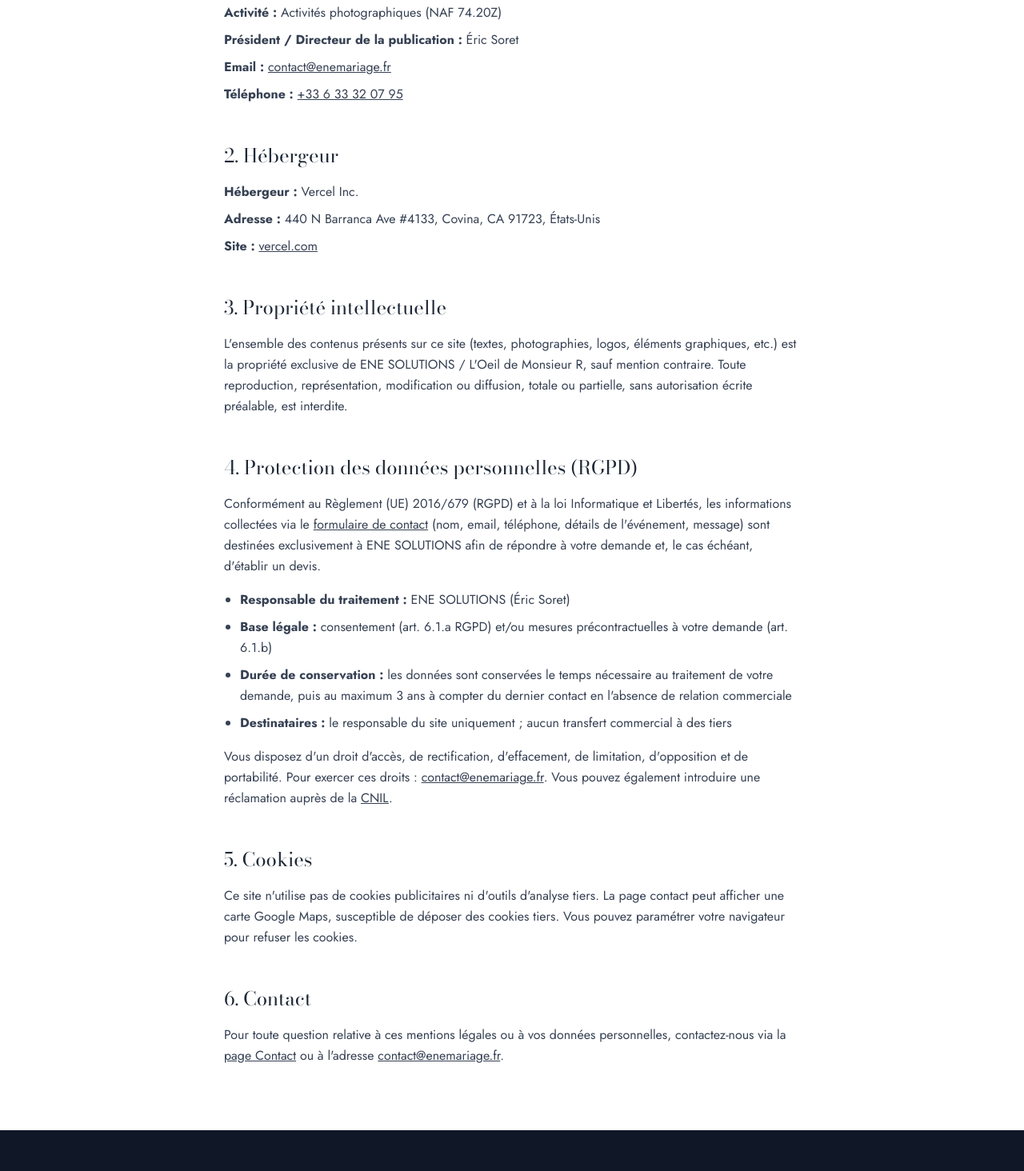
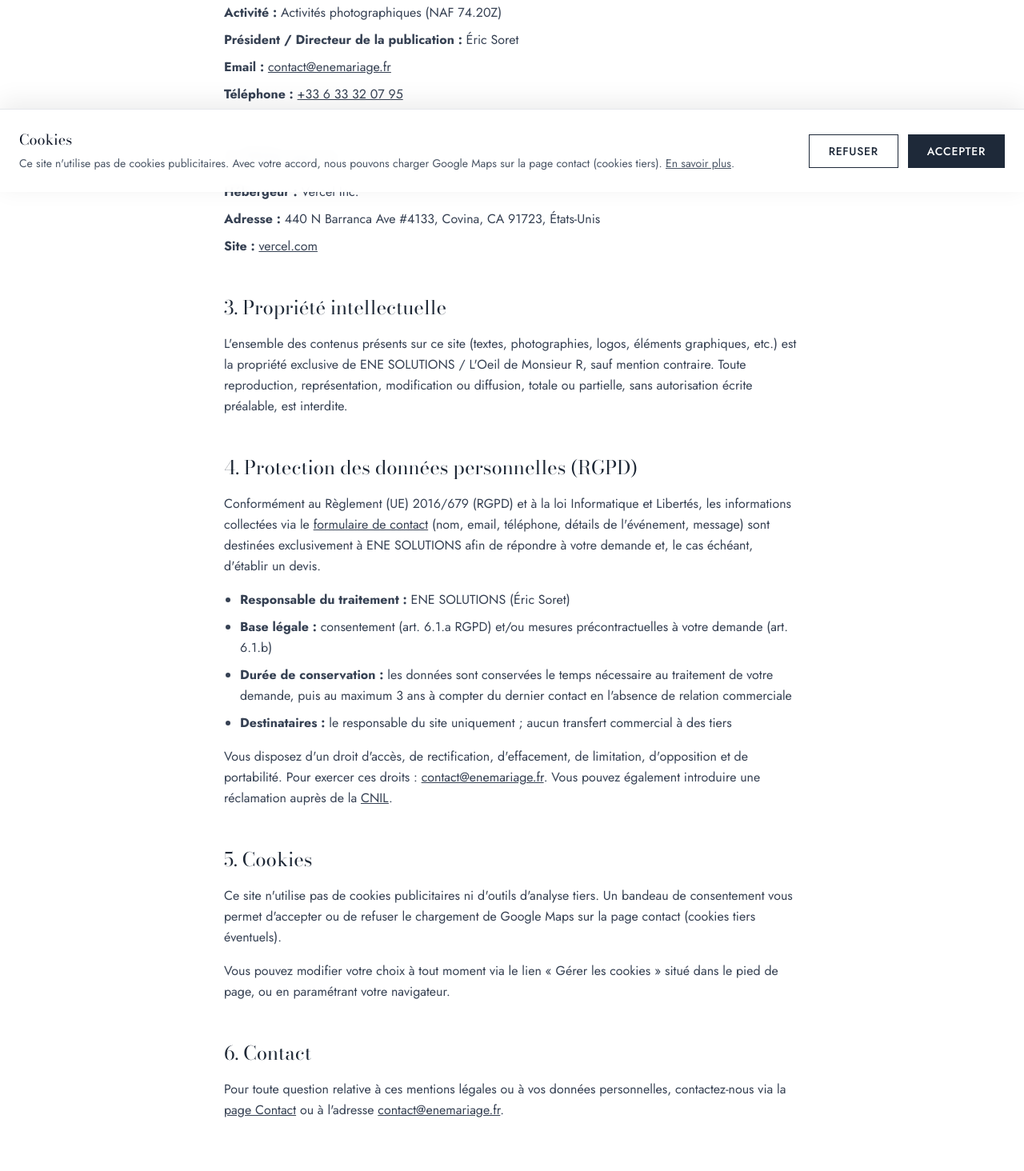
Before and after one commit to Ericphoto35/ene-photographe-mariage, a Next.js app: page /mentions-legales in a window 1280 px wide. Shown: the part 560-2024 px from the top of the page at 80% size. Built offline with nearby package versions, Linux system fonts and the light colour scheme.

Commit message:
feat: add cookie consent banner and gate Google Maps
Show Accept/Refuse banner, load Maps only after consent, and allow
revisiting the choice from the footer.

Co-authored-by: L'oeil de monsieur S <Ericphoto35@users.noreply.github.com>

```diff
--- /dev/null
+++ b/src/app/components/CookieBanner.js
@@ -0,0 +1,88 @@
+'use client';
+
+import { useEffect, useState } from 'react';
+import Link from 'next/link';
+
+export const COOKIE_CONSENT_KEY = 'cookie-consent';
+export const COOKIE_CONSENT_EVENT = 'cookie-consent-changed';
+
+export function getCookieConsent() {
+  if (typeof window === 'undefined') return null;
+  return localStorage.getItem(COOKIE_CONSENT_KEY);
+}
+
+function persistConsent(value) {
+  localStorage.setItem(COOKIE_CONSENT_KEY, value);
+  window.dispatchEvent(new CustomEvent(COOKIE_CONSENT_EVENT, { detail: value }));
+}
+
+export default function CookieBanner() {
+  const [visible, setVisible] = useState(false);
+
+  useEffect(() => {
+    const current = getCookieConsent();
+    if (!current) {
+      setVisible(true);
+    }
+
+    const handleOpenSettings = () => setVisible(true);
+    window.addEventListener('open-cookie-settings', handleOpenSettings);
+    return () => window.removeEventListener('open-cookie-settings', handleOpenSettings);
+  }, []);
+
+  const accept = () => {
+    persistConsent('accepted');
+    setVisible(false);
+  };
+
+  const refuse = () => {
+    persistConsent('refused');
+    setVisible(false);
+  };
+
+  if (!visible) return null;
+
+  return (
+    <div
+      role="dialog"
+      aria-labelledby="cookie-banner-title"
+      aria-describedby="cookie-banner-desc"
+      className="fixed inset-x-0 bottom-0 z-[100] border-t border-gray-200 bg-white/95 backdrop-blur-sm shadow-[0_-8px_30px_rgba(0,0,0,0.08)]"
+    >
+      <div className="container mx-auto px-4 md:px-6 py-5 md:py-6 flex flex-col md:flex-row md:items-center gap-4 md:gap-8">
+        <div className="flex-1">
+          <h2 id="cookie-banner-title" className="font-serif text-lg text-gray-900 mb-1">
+            Cookies
+          </h2>
+          <p id="cookie-banner-desc" className="text-sm text-gray-600 leading-relaxed">
+            Ce site n&apos;utilise pas de cookies publicitaires. Avec votre accord, nous pouvons
+            charger Google Maps sur la page contact (cookies tiers).{' '}
+            <Link
+              href="/mentions-legales#cookies"
+              className="underline hover:text-gray-900"
+            >
+              En savoir plus
+            </Link>
+            .
+          </p>
+        </div>
+        <div className="flex flex-col sm:flex-row gap-3 shrink-0">
+          <button
+            type="button"
+            onClick={refuse}
+            className="px-6 py-2.5 border border-gray-800 text-gray-800 text-sm uppercase tracking-wider font-medium hover:bg-gray-100 transition-colors"
+          >
+            Refuser
+          </button>
+          <button
+            type="button"
+            onClick={accept}
+            className="px-6 py-2.5 bg-gray-800 text-white text-sm uppercase tracking-wider font-medium hover:bg-gray-700 transition-colors"
+          >
+            Accepter
+          </button>
+        </div>
+      </div>
+    </div>
+  );
+}
--- a/src/app/components/Footer.js
+++ b/src/app/components/Footer.js
@@ -84,13 +84,20 @@ const Footer = () => {
         </div>
 
         <div className="border-t border-gray-800 mt-10 pt-6 text-center text-gray-500 text-sm space-y-3">
-          <p>
+          <p className="flex flex-wrap items-center justify-center gap-x-4 gap-y-2">
             <Link
               href="/mentions-legales"
               className="text-gray-400 hover:text-white transition-colors duration-300 underline"
             >
               Mentions légales
             </Link>
+            <button
+              type="button"
+              onClick={() => window.dispatchEvent(new Event('open-cookie-settings'))}
+              className="text-gray-400 hover:text-white transition-colors duration-300 underline"
+            >
+              Gérer les cookies
+            </button>
           </p>
           <p>
             &copy; {currentYear} Monsieur R Photographe de Mariage. Tous droits réservés. Projet réalisé par{' '}
--- /dev/null
+++ b/src/app/contact/ConsentAwareMap.js
@@ -0,0 +1,50 @@
+'use client';
+
+import { useEffect, useState } from 'react';
+import { COOKIE_CONSENT_EVENT, getCookieConsent } from '../components/CookieBanner';
+
+const MAP_SRC =
+  'https://www.google.com/maps/embed?pb=!1m18!1m12!1m3!1d42619.231801043694!2d-1.7296468549145179!3d48.115984290937526!2m3!1f0!2f0!3f0!3m2!1i1024!2i768!4f13.1!3m3!1m2!1s0x480ede2fa7d69085%3A0x40ca5cd36e4ab30!2sRennes!5e0!3m2!1sfr!2sfr!4v1746433869508!5m2!1sfr!2sfr';
+
+export default function ConsentAwareMap() {
+  const [consent, setConsent] = useState(null);
+
+  useEffect(() => {
+    setConsent(getCookieConsent());
+
+    const onChange = (event) => setConsent(event.detail);
+    window.addEventListener(COOKIE_CONSENT_EVENT, onChange);
+    return () => window.removeEventListener(COOKIE_CONSENT_EVENT, onChange);
+  }, []);
+
+  if (consent === 'accepted') {
+    return (
+      <iframe
+        src={MAP_SRC}
+        width="100%"
+        height="100%"
+        style={{ border: 0 }}
+        allowFullScreen=""
+        loading="lazy"
+        referrerPolicy="no-referrer-when-downgrade"
+        title="Carte de Rennes - L'Oeil de Monsieur R photographe mariage"
+      />
+    );
+  }
+
+  return (
+    <div className="h-full w-full bg-gray-100 flex flex-col items-center justify-center text-center px-6">
+      <p className="text-gray-700 mb-4 max-w-md">
+        La carte Google Maps n&apos;est affichée qu&apos;avec votre consentement aux cookies
+        tiers.
+      </p>
+      <button
+        type="button"
+        onClick={() => window.dispatchEvent(new Event('open-cookie-settings'))}
+        className="px-6 py-2.5 bg-gray-800 text-white text-sm uppercase tracking-wider font-medium hover:bg-gray-700 transition-colors"
+      >
+        Gérer les cookies
+      </button>
+    </div>
+  );
+}
--- a/src/app/contact/ContactContent.js
+++ b/src/app/contact/ContactContent.js
@@ -3,6 +3,7 @@ import { useState } from 'react';
 import Link from 'next/link';
 import { motion } from 'framer-motion';
 import { FiMail, FiPhone, FiMapPin, FiInstagram, FiFacebook } from 'react-icons/fi';
+import ConsentAwareMap from './ConsentAwareMap';
 
 export default function ContactContent() {
   const [formData, setFormData] = useState({
@@ -399,23 +400,14 @@ export default function ContactContent() {
           </div>
         </motion.div>
 
-        {/* Carte */}
+        {/* Carte — chargée uniquement après consentement cookies */}
         <motion.div
           initial={{ opacity: 0, y: 30 }}
           animate={{ opacity: 1, y: 0 }}
           transition={{ duration: 0.8, delay: 1.1 }}
           className="relative h-80 rounded-lg overflow-hidden"
         >
-          <iframe
-            src="https://www.google.com/maps/embed?pb=!1m18!1m12!1m3!1d42619.231801043694!2d-1.7296468549145179!3d48.115984290937526!2m3!1f0!2f0!3f0!3m2!1i1024!2i768!4f13.1!3m3!1m2!1s0x480ede2fa7d69085%3A0x40ca5cd36e4ab30!2sRennes!5e0!3m2!1sfr!2sfr!4v1746433869508!5m2!1sfr!2sfr"
-            width="100%"
-            height="100%"
-            style={{ border: 0 }}
-            allowFullScreen=""
-            loading="lazy"
-            referrerPolicy="no-referrer-when-downgrade"
-            title="Carte de Rennes - L'Oeil de Monsieur R photographe mariage"
-          ></iframe>
+          <ConsentAwareMap />
         </motion.div>
       </div>
     </div>
--- a/src/app/layout.js
+++ b/src/app/layout.js
@@ -3,6 +3,7 @@ import "./globals.css";
 import Navbar from "./components/Navbar";
 import Footer from "./components/Footer";
 import SchemaOrg from "./components/SchemaOrg";
+import CookieBanner from "./components/CookieBanner";
 
 const bodoniModa = Bodoni_Moda({
   variable: "--font-bodoni-moda",
@@ -29,6 +30,7 @@ export default function RootLayout({ children }) {
         {children}
         <Footer />
         <SchemaOrg />
+        <CookieBanner />
       </body>
     </html>
   );
--- a/src/app/mentions-legales/MentionsLegalesContent.js
+++ b/src/app/mentions-legales/MentionsLegalesContent.js
@@ -163,14 +163,18 @@ export default function MentionsLegalesContent() {
             </p>
           </section>
 
-          <section>
+          <section id="cookies">
             <h2 className="text-2xl font-serif text-[var(--text-gray-800)] mb-4">
               5. Cookies
             </h2>
+            <p className="mb-4">
+              Ce site n&apos;utilise pas de cookies publicitaires ni d&apos;outils d&apos;analyse
+              tiers. Un bandeau de consentement vous permet d&apos;accepter ou de refuser le
+              chargement de Google Maps sur la page contact (cookies tiers éventuels).
+            </p>
             <p>
-              Ce site n&apos;utilise pas de cookies publicitaires ni d&apos;outils d&apos;analyse
-              tiers. La page contact peut afficher une carte Google Maps, susceptible de déposer
-              des cookies tiers. Vous pouvez paramétrer votre navigateur pour refuser les cookies.
+              Vous pouvez modifier votre choix à tout moment via le lien « Gérer les cookies »
+              situé dans le pied de page, ou en paramétrant votre navigateur.
             </p>
           </section>
 
```
